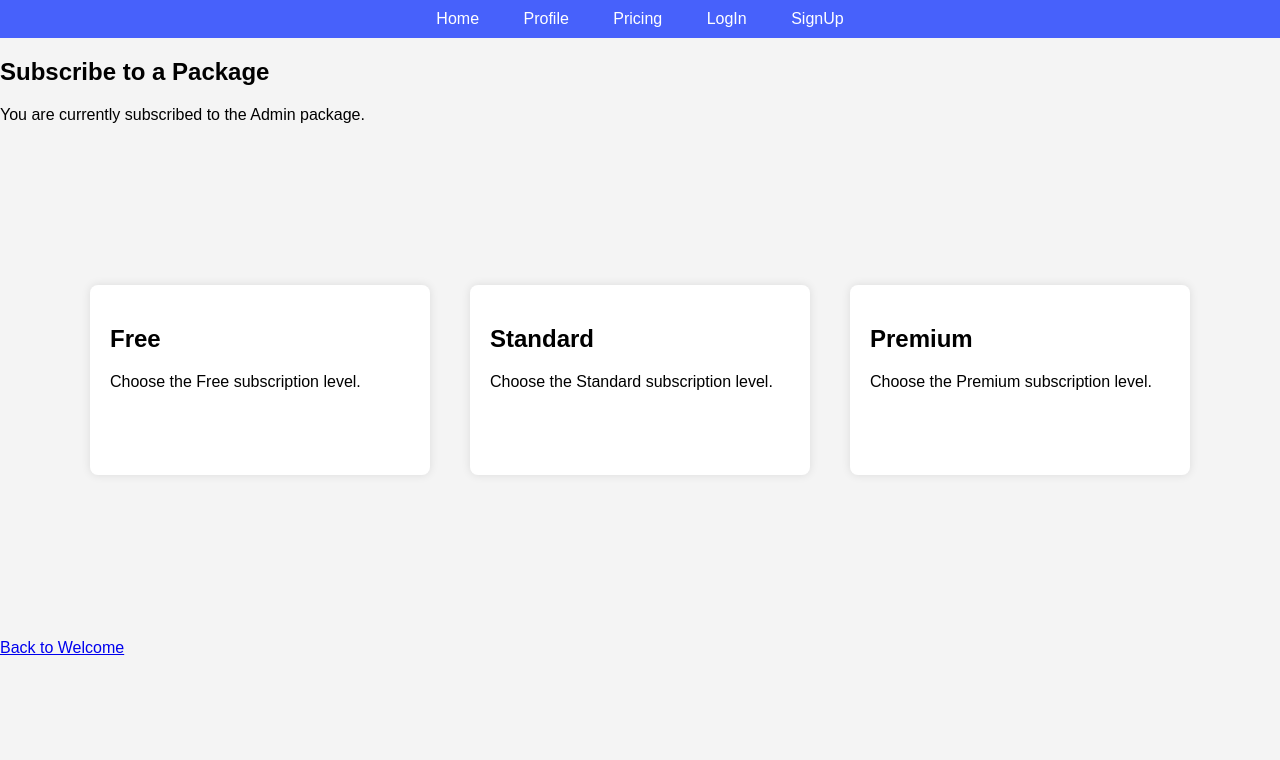
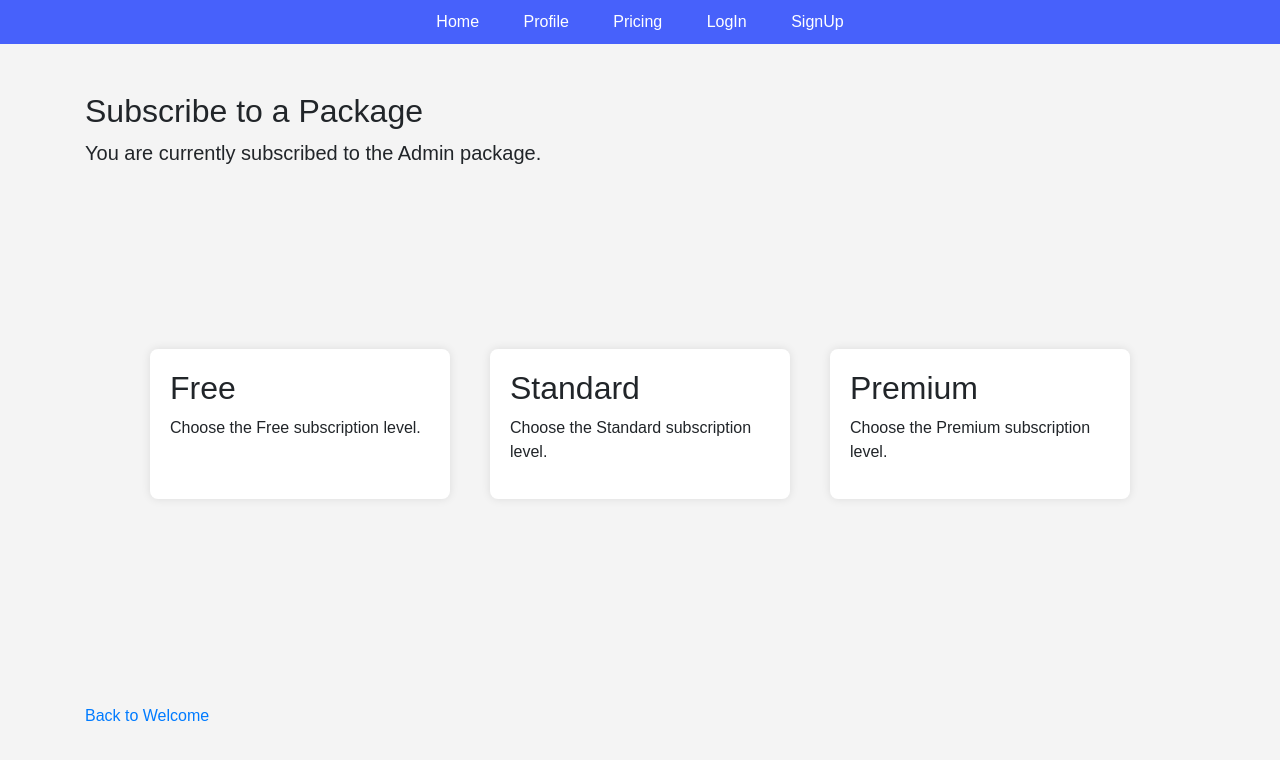
Before and after one commit to ThaminduSulakshana/The-Akuru-GEN, a Flask app: page /subscribe in a window 1280 px wide. Shown: the top 760 px of the page. Run offline with Flask 3, Linux system fonts and the light colour scheme; the visitor is signed in with stand-in values (Sample User, id 1); parts of the project's set-up code (start-up, migrations or seed data) failed here and were passed over; some libraries are stand-ins or nearby versions.

Commit message:
Added Bootstrap CSS and restructured HTML for subscription page

```diff
--- a/templates/subscribe.html
+++ b/templates/subscribe.html
@@ -4,6 +4,7 @@
     <meta charset="UTF-8">
     <meta http-equiv="X-UA-Compatible" content="IE=edge">
     <meta name="viewport" content="width=device-width, initial-scale=1.0">
+    <link rel="stylesheet" href="https://stackpath.bootstrapcdn.com/bootstrap/4.5.2/css/bootstrap.min.css">
     <link rel="stylesheet" href="{{ url_for('static', filename='styles.css') }}">
     <script src="{{ url_for('static', filename='js/popup.js') }}"></script>
     <script src="{{ url_for('static', filename='js/script.js') }}"></script>
@@ -18,13 +19,16 @@
         <a href="{{ url_for('login') }}">LogIn</a>
         <a href="{{ url_for('register') }}">SignUp</a>
     </nav>
-    <h2>Subscribe to a Package</h2>
 
-    {% if session.subscription_level %}
-        <p>You are currently subscribed to the {{ session.subscription_level.capitalize() }} package.</p>
-    {% else %}
-        <p>You have not selected a subscription package yet.</p>
-    {% endif %}
+    <div class="container mt-5">
+        <h2>Subscribe to a Package</h2>
+
+        {% if session.subscription_level %}
+            <p class="lead">You are currently subscribed to the {{ session.subscription_level.capitalize() }} package.</p>
+        {% else %}
+            <p class="lead">You have not selected a subscription package yet.</p>
+        {% endif %}
+
 
     <main>
         <div class="box" id="freeBox" onclick="showSubscriptionInfo('free')">
@@ -41,21 +45,23 @@
         </div>
     </main>
 
-    <div id="subscriptionInfo" class="hidden">
+    <div id="subscriptionInfo" class="hidden mt-3">
         <h3 id="subscriptionTitle"></h3>
         <p id="subscriptionDescription"></p>
-        <button id="selectButton" onclick="selectSubscription()" style="display: none;">Select Package</button>
+        <button id="selectButton" onclick="selectSubscription()" style="display: none;" class="btn btn-primary mr-2">Select Package</button>
     </div>
 
-    <form id="subscriptionForm" method="POST" action="{{ url_for('subscribe') }}">
+    <form id="subscriptionForm" method="POST" action="{{ url_for('subscribe') }}" class="mt-3">
         <input type="hidden" id="selected_subscription_level" name="subscription_level">
     </form>
 
-    <form action="{{ url_for('add_billing') }}" method="GET" id="billingForm" style="display: none;">
-        <button type="submit" class="btn btn-primary">Add Billing Address</button>
+    <form action="{{ url_for('add_billing') }}" method="GET" id="billingForm" style="display: none;" class="mt-3">
+        <button type="submit" class="btn btn-primary mr-2">Add Billing Address</button>
     </form>
 
-    <a href="{{ url_for('welcome') }}">Back to Welcome</a>
+    <br>
+    <a href="{{ url_for('welcome') }}" class="mt-3">Back to Welcome</a>
+    <br>
 
     {% with messages = get_flashed_messages(with_categories=true) %}
         {% if messages %}
```
